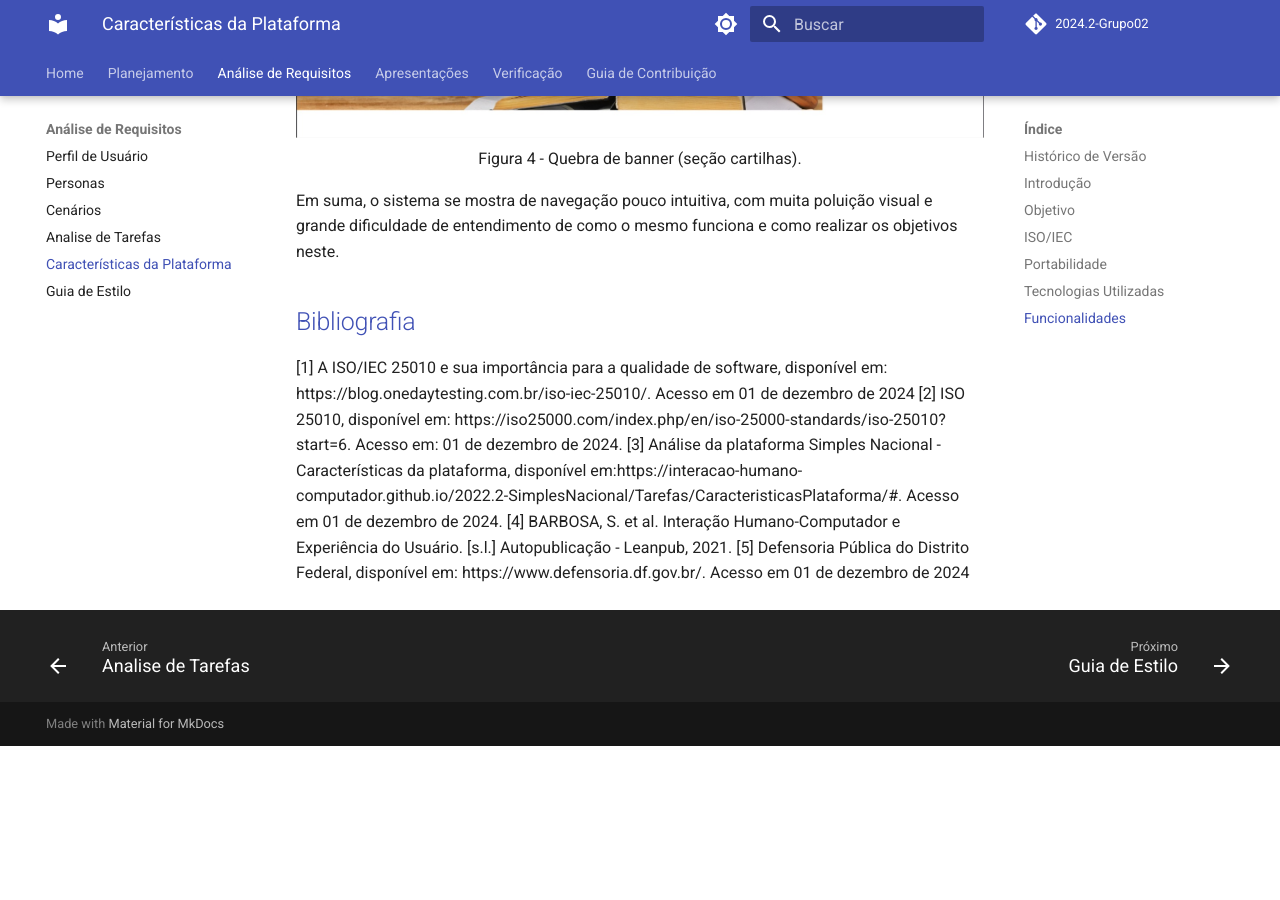
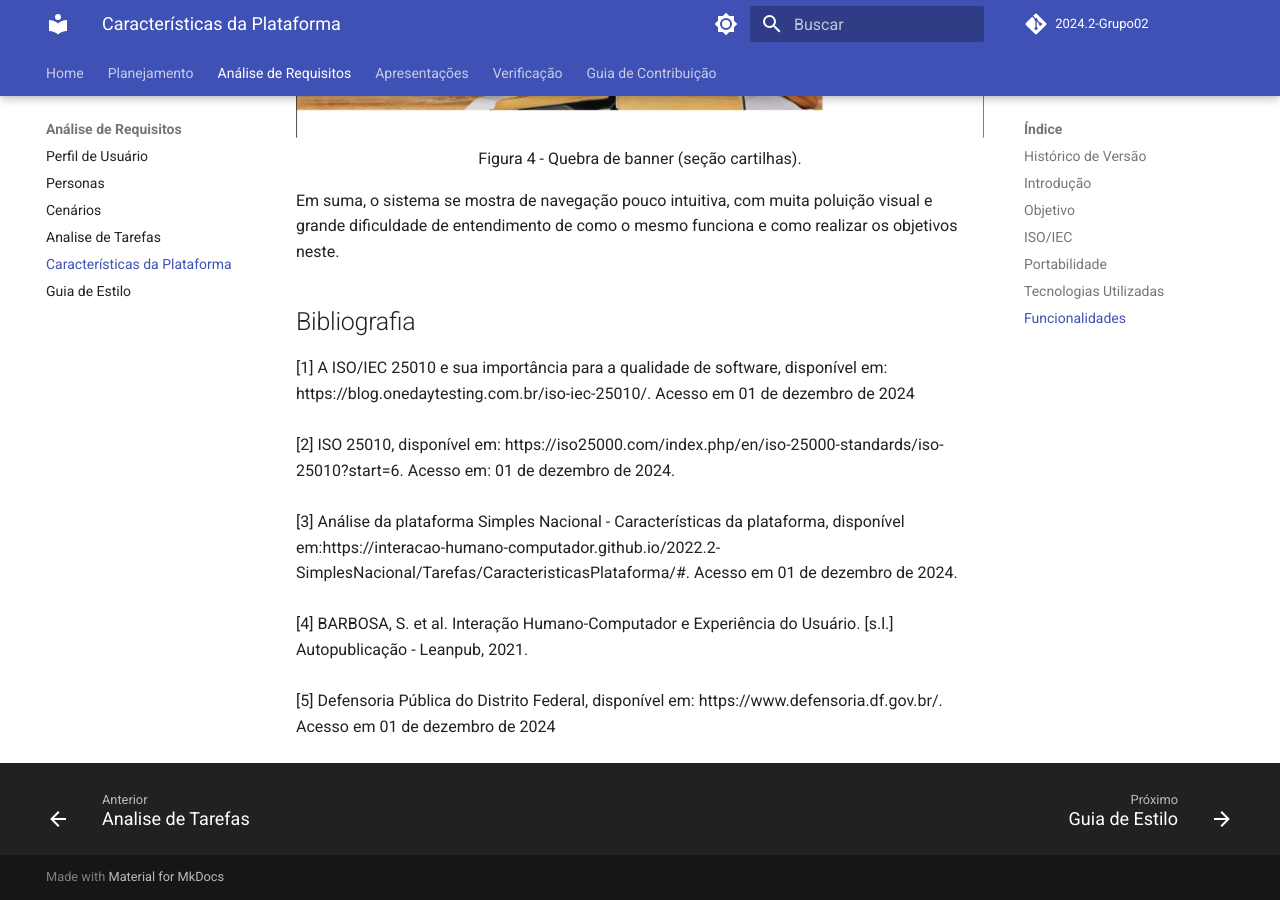
Before and after one commit to Interacao-Humano-Computador/2024.2-Grupo02, an MkDocs documentation site: the page built from docs/Analise/caracteristicas.md, in a window 1280 px wide and 900 px high, scrolled down 6052 px. Built offline with MkDocs 1.6.1 and Material for MkDocs 9.7.7, drawn with Linux system fonts in a browser that asks for light colours; comment, search, counter and statistics services are not loaded; before the commit the page ends 6798 px from its top, so only the background shows below that.

Commit message:
formatting other pages

```diff
--- a/docs/Analise/caracteristicas.md
+++ b/docs/Analise/caracteristicas.md
@@ -1,25 +1,25 @@
 # Características da Plataforma
 
-## <a>Histórico de Versão </a>
-|    Data    | Data Prevista de Revisão | Versão |      Descrição       |                    Autor                    |                     Revisor                      |
-| :--------: | :----------------------: | :----: | :------------------: | :-----------------------------------------: | :----------------------------------------------: |
-| 01/11/2024 |        02/11/2024        |  1.0   | Criação do Documento | [João Victor C. Nobre](https://github.com/Gam13)</br></br> [Lucas Sales](https://github.com/Lux-Sales) | [Lucas Sales](https://github.com/Lux-Sales)  |
+## Histórico de Versão
+|    Data    | Data Prevista de Revisão | Versão |      Descrição       |                                                 Autor                                                  |                   Revisor                   |
+| :--------: | :----------------------: | :----: | :------------------: | :----------------------------------------------------------------------------------------------------: | :-----------------------------------------: |
+| 01/11/2024 |        02/11/2024        |  1.0   | Criação do Documento | [João Victor C. Nobre](https://github.com/Gam13)</br></br> [Lucas Sales](https://github.com/Lux-Sales) | [Lucas Sales](https://github.com/Lux-Sales) |
 
-## <a>Introdução </a>
+## Introdução
 Como ponto inicial do ciclo de vida de Mayhew, as características da plataforma estão na primeira fase da mesma, denominada análise de requisitos, estas tratam das características do usuário e também estão relacionadas aos critérios de usabilidade. Nesta análise serão abordados critérios de tecnologia, portabilidade e outros aspectos importantes da plataforma. Considerando o que seus usuários desejam e quais são os principais requisitos que o produto visa solucionar. Abaixo está uma figura que descreve a primeira fase do ciclo de vida de Mayhew [4]
 
 <center><img src="../../assets/images/Mayhew2.png" width="800" height=auto>*Figura 1 - Análise de requisitos do ciclo de vida de Mayhew*.<img></center>
 
-## <a>Objetivo </a>
+## Objetivo
 
 O objetivo deste documento é descrever as características do site da Defensoria Pública do Distrito Federal, aspectos de acessibilidade e demais interações com o usuário, para que seja realizada uma análise de requisitos que visa propor melhorias para o sistema mencionado.
 
-## <a>ISO/IEC </a>
+## ISO/IEC
 <p align="justify">
 ISO é a sigla para International Organization for Standardization, uma organização internacional que promove a padronização de produtos e serviços por meio de normas internacionais. IEC se refere à Comissão Eletrotécnica Internacional, que trabalha para normatização de tecnologias elétricas, eletrônicas e relacionadas. Em conjunto, ambas desenvolvem as normas ISO/IEC e, especificamente a 25010, é sobre qualidade de software.
 </p>
 
-## <a>Portabilidade </a>
+## Portabilidade
 <p align="justify">
 Segundo a ISO/IEC 25010, a portabilidade é um dos critérios de qualidade de um sistema, que descreve a capacidade de um sistema de ser transferido de um ambiente para outro, ou seja, como um sistema se comporta em ambientes desktop, mobile, tablets, ipads, etc.
 
@@ -31,11 +31,12 @@
 </p>
 
 
-## <a>Tecnologias Utilizadas </a>
+## Tecnologias Utilizadas
 Estas foram as tecnologias utilizadas para desenvolver o sistema, obtidas utilizando a extensão do Google Chrome Wappalyzer
-<center><img src="../../assets/images/tecnologias.png" width="400" height=auto>*Figura 2 - Tecnologias utilizadas no site*.<img></center>
+<center><img src="../../assets/images/tecnologias.png" width="400" height=auto><img></center>
+<center>*Figura 2 - Tecnologias utilizadas no site*.</center>
 
-## <a>Funcionalidades </a>
+## Funcionalidades
 O portal da Defensoria Pública do Distrito Federal possui vários objetivos, tanto relacionados à própria defensoria, como sua missão, valores, questões institucionais, de imprensa e etc. Como também, serviços para o cidadão, como assistência jurídica, concursos abertos, atividade psicossocial, escola jurídica, etc. Abaixo, está descrita cada seção, com suas opções.
 
 # Seção Institucional:
@@ -98,7 +99,7 @@
 - Serviço de Informação ao Cidadão
 
 
-## <a>Características Negativas </a>
+## Características Negativas
 
 Assim que adentramos a plataforma, a mesma mostra muita poluição visual, com muita informação disposta e pouca navegabilidade intuitiva, a escolha de cores dos ícones, com elementos do layout, com o plano de fundo branco, dificulta a separação de tópicos do website, além dos títulos de cada seção na página inicial, serem poucos chamativos e consumidos pelo contéudo da seção em si, o que dá a impressão de que a informação muda de forma brusca, sem o usuário perceber facilmente que está lidando com uma nova seção da página.
 
@@ -112,10 +113,10 @@
 Em suma, o sistema se mostra de navegação pouco intuitiva, com muita poluição visual e grande dificuldade de entendimento de como o mesmo funciona e como realizar os objetivos neste.
 
 
-## <a>Bibliografia </a>
+## Bibliografia
 
-[1] A ISO/IEC 25010 e sua importância para a qualidade de software, disponível em: https://blog.onedaytesting.com.br/iso-iec-25010/. Acesso em 01 de dezembro de 2024
-[2] ISO 25010, disponível em: https://iso25000.com/index.php/en/iso-25000-standards/iso-25010?start=6. Acesso em: 01 de dezembro de 2024.
-[3] Análise da plataforma Simples Nacional - Características da plataforma, disponível em:https://interacao-humano-computador.github.io/2022.2-SimplesNacional/Tarefas/CaracteristicasPlataforma/#. Acesso em 01 de dezembro de 2024.
-[4] BARBOSA, S. et al. Interação Humano-Computador e Experiência do Usuário. [s.l.] Autopublicação - Leanpub, 2021.
+[1] A ISO/IEC 25010 e sua importância para a qualidade de software, disponível em: https://blog.onedaytesting.com.br/iso-iec-25010/. Acesso em 01 de dezembro de 2024 <br><br>
+[2] ISO 25010, disponível em: https://iso25000.com/index.php/en/iso-25000-standards/iso-25010?start=6. Acesso em: 01 de dezembro de 2024.<br><br>
+[3] Análise da plataforma Simples Nacional - Características da plataforma, disponível em:https://interacao-humano-computador.github.io/2022.2-SimplesNacional/Tarefas/CaracteristicasPlataforma/#. Acesso em 01 de dezembro de 2024.<br><br>
+[4] BARBOSA, S. et al. Interação Humano-Computador e Experiência do Usuário. [s.l.] Autopublicação - Leanpub, 2021.<br><br>
 [5] Defensoria Pública do Distrito Federal, disponível em: https://www.defensoria.df.gov.br/. Acesso em 01 de dezembro de 2024
```
Also changed, not shown: docs/Analise/AnaliseTarefas.md (+3 -0 lines).
